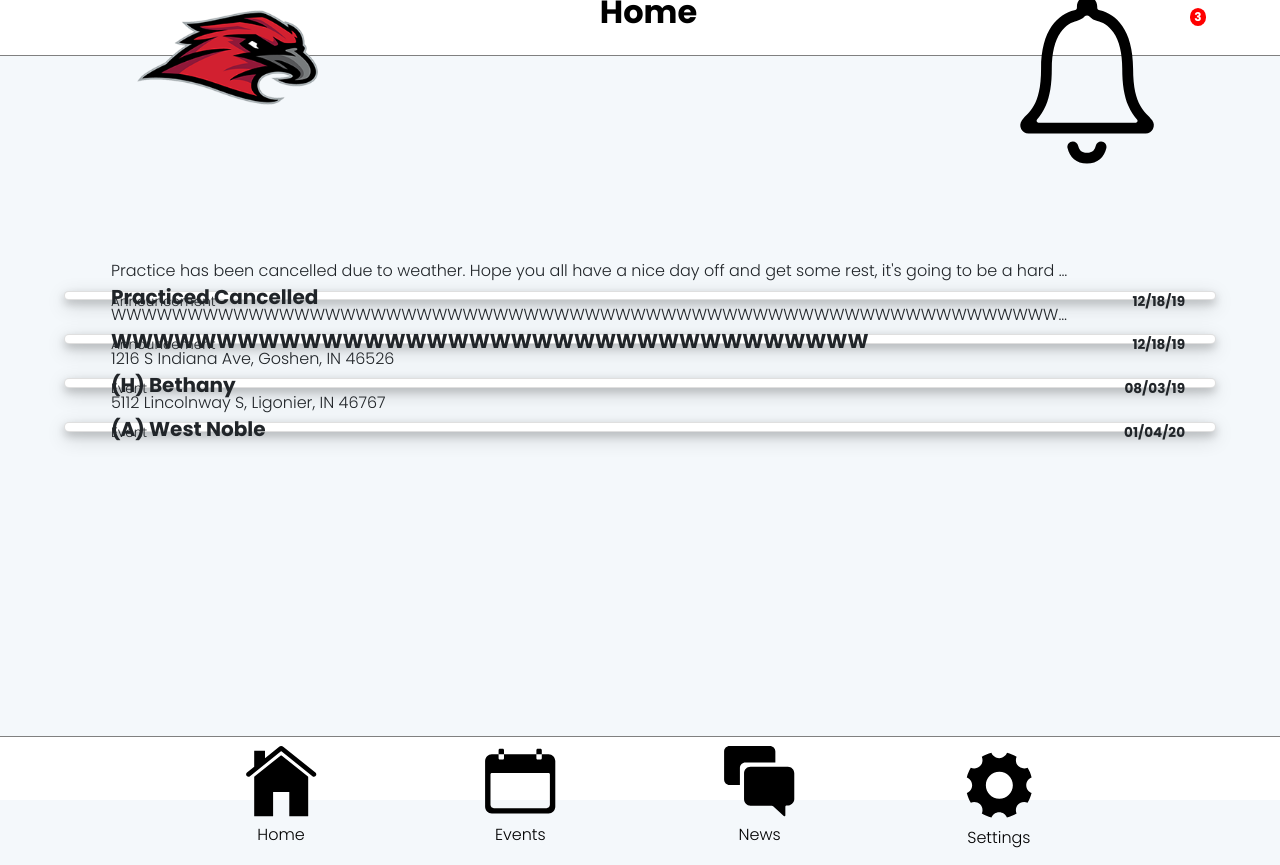
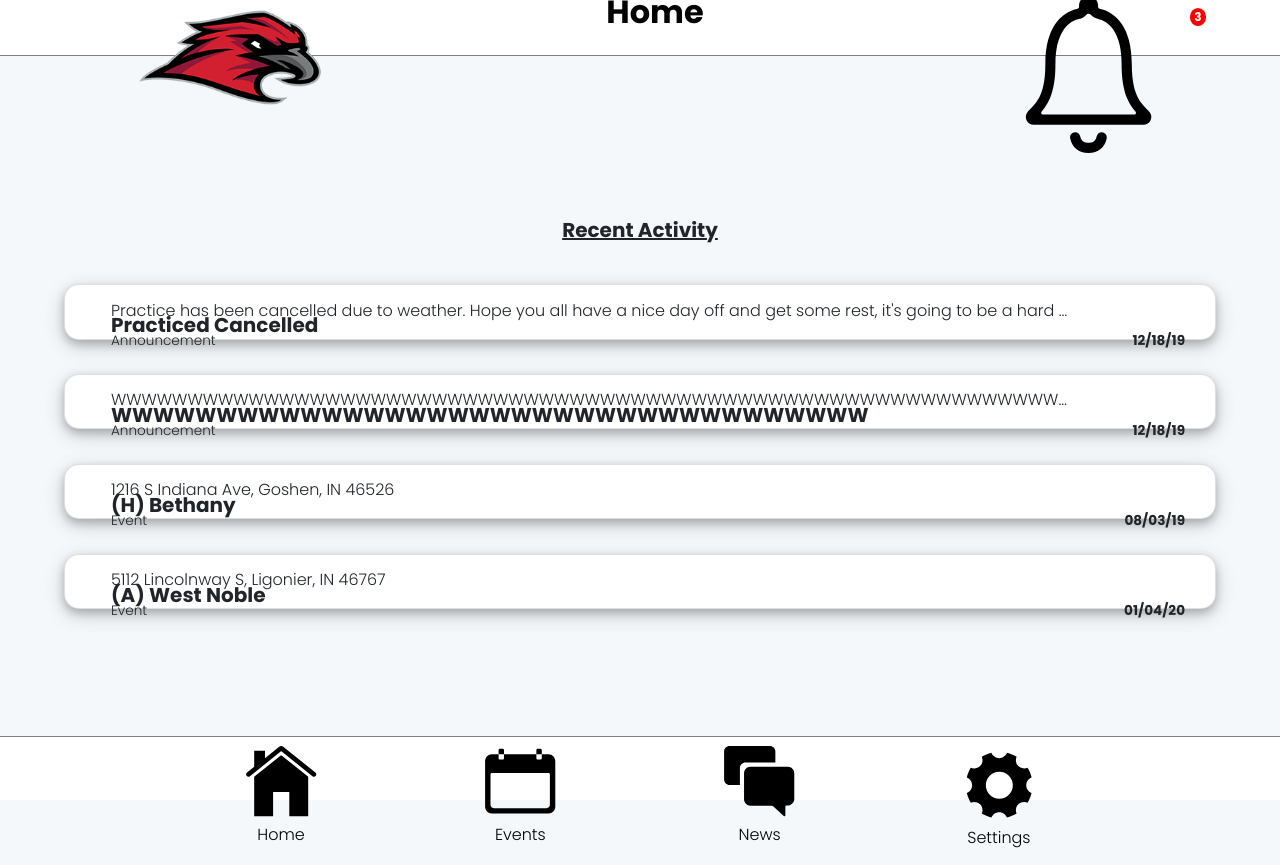
Before and after one commit to troyerl/goshen-app, an Angular app: page / in a window 1280 px wide. Before the commit the page ends 800 px from the top, so only its background shows below. Built offline with nearby package versions, Linux system fonts and the light colour scheme.

Commit message:
Made it so you can change pages

```diff
--- a/src/app/app.component.html
+++ b/src/app/app.component.html
@@ -1,3 +1,3 @@
-<app-header-nav></app-header-nav>
+<app-header-nav [page]="page"></app-header-nav>
 <app-home-component *ngIf="page === 'Home'"></app-home-component>
-<app-footer-nav></app-footer-nav>
+<app-footer-nav (changePage)="changePage($event)" [page]="page"></app-footer-nav>
--- a/src/app/app.component.ts
+++ b/src/app/app.component.ts
@@ -9,7 +9,7 @@ export class AppComponent {
   page = 'Home';
   title = 'tennis-app';
 
-  changePage(pageName) {
-    this.page = pageName;
+  changePage(pageItem: {name: string}) {
+    this.page = pageItem.name;
   }
 }
--- a/src/app/components/footer-nav/footer-item/footer-item.component.html
+++ b/src/app/components/footer-nav/footer-item/footer-item.component.html
@@ -8,5 +8,4 @@
     </svg>
     <p>{{navElement.name}}</p>
   </a>
-<!--  <a href="#" [class]="navElement.name" id="itemName">{{navElement.name}}</a>-->
 </div>
--- a/src/app/components/footer-nav/footer-item/footer-item.component.ts
+++ b/src/app/components/footer-nav/footer-item/footer-item.component.ts
@@ -1,4 +1,4 @@
-import {Component, Input, OnInit} from '@angular/core';
+import {Component, EventEmitter, Input, OnInit} from '@angular/core';
 
 @Component({
   selector: 'app-footer-item',
@@ -7,7 +7,6 @@ import {Component, Input, OnInit} from '@angular/core';
 })
 export class FooterItemComponent implements OnInit {
   @Input() navElement: {name: string, icon: []};
-
   constructor() { }
 
   ngOnInit() {
--- a/src/app/components/footer-nav/footer-nav.component.html
+++ b/src/app/components/footer-nav/footer-nav.component.html
@@ -1,7 +1,7 @@
 <div class="footer">
   <div class="container">
     <nav>
-      <app-footer-item *ngFor="let item of navItems" [navElement]="item"></app-footer-item>
+        <app-footer-item *ngFor="let item of navItems" [navElement]="item" (click)="onNavPress(item.name)"></app-footer-item>
     </nav>
   </div>
 </div>
--- a/src/app/components/footer-nav/footer-nav.component.ts
+++ b/src/app/components/footer-nav/footer-nav.component.ts
@@ -1,4 +1,4 @@
-import { Component, OnInit } from '@angular/core';
+import {Component, EventEmitter, Input, OnInit, Output} from '@angular/core';
 
 @Component({
   selector: 'app-footer-nav',
@@ -6,6 +6,8 @@ import { Component, OnInit } from '@angular/core';
   styleUrls: ['./footer-nav.component.css']
 })
 export class FooterNavComponent implements OnInit {
+  @Input() page: string;
+  @Output() changePage = new EventEmitter<{name: string}>();
   // tslint:disable-next-line:max-line-length
   navItems = [
     // tslint:disable-next-line:max-line-length
@@ -19,4 +21,8 @@ export class FooterNavComponent implements OnInit {
   ngOnInit() {
   }
 
+  onNavPress(page) {
+    this.changePage.emit({name: page});
+  }
+
 }
--- a/src/app/components/header-nav/header-nav.component.css
+++ b/src/app/components/header-nav/header-nav.component.css
@@ -48,7 +48,7 @@ nav {
 
 /************** NOTIFICATIONS **************/
 .alert {
-  width: 20vw;
+  width: 19vw;
   margin-top: -11%;
   margin-left: 25%;
 }
@@ -61,9 +61,32 @@ nav {
   position: absolute;
   top: 15%;
   right: 5.75%;
-  /*padding: 0 6px;*/
   border-radius: 50%;
   background-color: red;
   color: white;
   font-size: 0.75rem;
 }
+
+@media screen and (min-height: 811px){
+  .page {
+    margin-top: 1%;
+  }
+  .alert {
+    width: 21vw;
+    margin-top: -8%;
+  }
+
+  .logo {
+    margin-top: -12%;
+  }
+}
+
+@media screen and (height: 568px) and (width: 320px){
+  a {
+    font-size: 1.5rem;
+  }
+
+  .alert{
+    width: 22vw;
+  }
+}
--- a/src/app/components/header-nav/header-nav.component.ts
+++ b/src/app/components/header-nav/header-nav.component.ts
@@ -1,4 +1,4 @@
-import { Component, OnInit } from '@angular/core';
+import {Component, Input, OnInit} from '@angular/core';
 
 @Component({
   selector: 'app-header-nav',
@@ -6,7 +6,7 @@ import { Component, OnInit } from '@angular/core';
   styleUrls: ['./header-nav.component.css']
 })
 export class HeaderNavComponent implements OnInit {
-  page = 'Home';
+  @Input() page: string;
   notifcationNumber = 3;
   constructor() {}
 
--- a/src/app/components/home-component/home-component.component.css
+++ b/src/app/components/home-component/home-component.component.css
@@ -1,21 +1,21 @@
 .body {
   margin-top: 20%;
   margin-bottom: 20%;
-}
-
-.card {
-  display: flex;
-  position: relative;
-  flex-direction: column;
-  width: 90%;
-  background-color: white;
-  border-radius: 15px;
-  box-shadow: 0 4px 8px 0 rgba(0, 0, 0, 0.2), 0 6px 20px 0 rgba(0, 0, 0, 0.19);
-}
-
-.cards {
   display:flex;
   flex-direction: column;
   justify-content: center;
   align-items: center;
 }
+
+.body h1 {
+  font-weight: bold;
+  font-size: 1.25rem;
+  text-decoration: underline;
+  font-family: 'Poppins', sans-serif;
+}
+
+@media screen and (max-height: 811px){
+  .body h1 {
+    margin-top: -3%;
+  }
+}
--- a/src/app/components/home-component/home-component.component.html
+++ b/src/app/components/home-component/home-component.component.html
@@ -1,3 +1,4 @@
 <div class="body">
+  <h1>Recent Activity</h1>
   <app-list-cards [events]="events" [alerts]="alerts"></app-list-cards>
 </div>
--- a/src/app/components/list-cards/card-component/card-component.component.css
+++ b/src/app/components/list-cards/card-component/card-component.component.css
@@ -24,6 +24,7 @@
 }
 
 .card-type {
+  padding-top: 4%;
   display:flex;
   justify-content: space-between;
 }
@@ -34,7 +35,7 @@
   overflow: hidden;
   text-overflow: ellipsis;
   padding-left: 4%;
-  margin-top: -4%;
+  margin-top: -5%;
   font-size: 1.25rem;
   font-weight: bold;
   font-family: 'Poppins', sans-serif;
@@ -45,7 +46,7 @@
   white-space: nowrap;
   overflow: hidden;
   text-overflow: ellipsis;
-  margin-top: -6%;
+  margin-top: -5%;
   padding-left: 4%;
   font-family: 'Poppins', sans-serif;
 }
```
